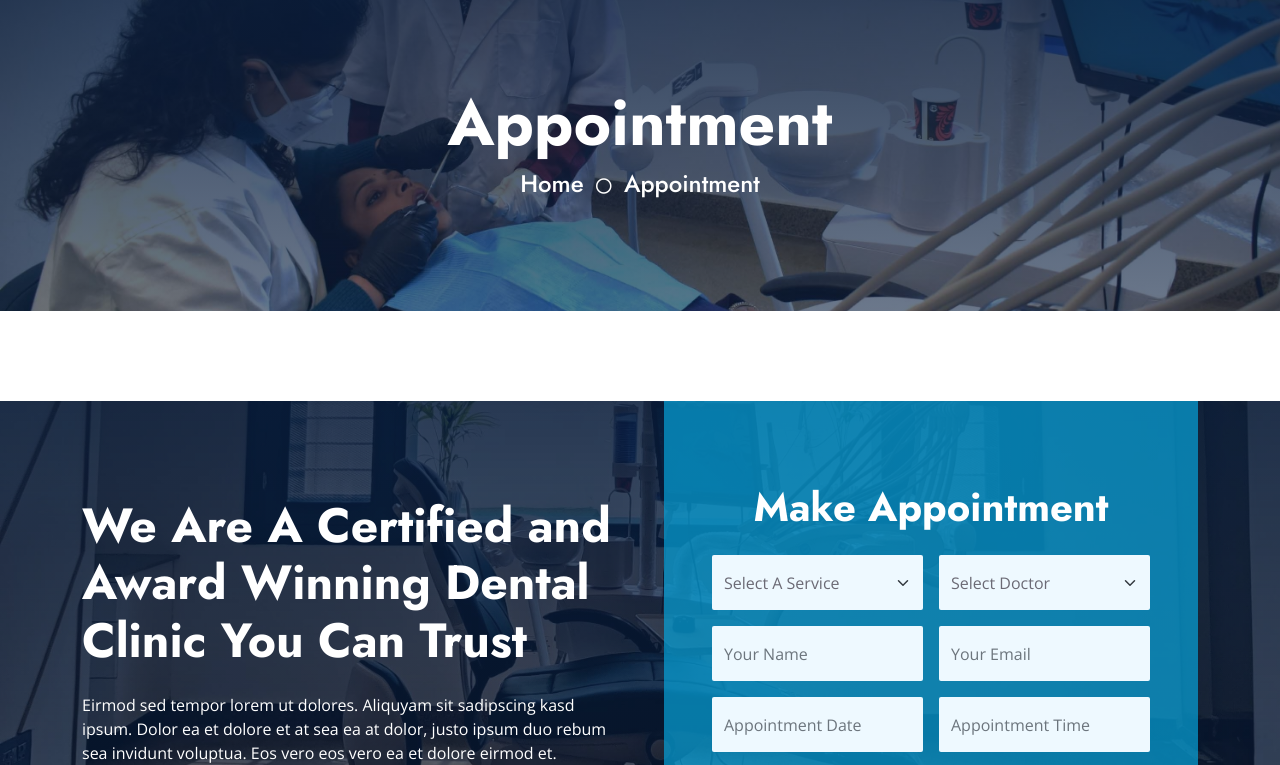
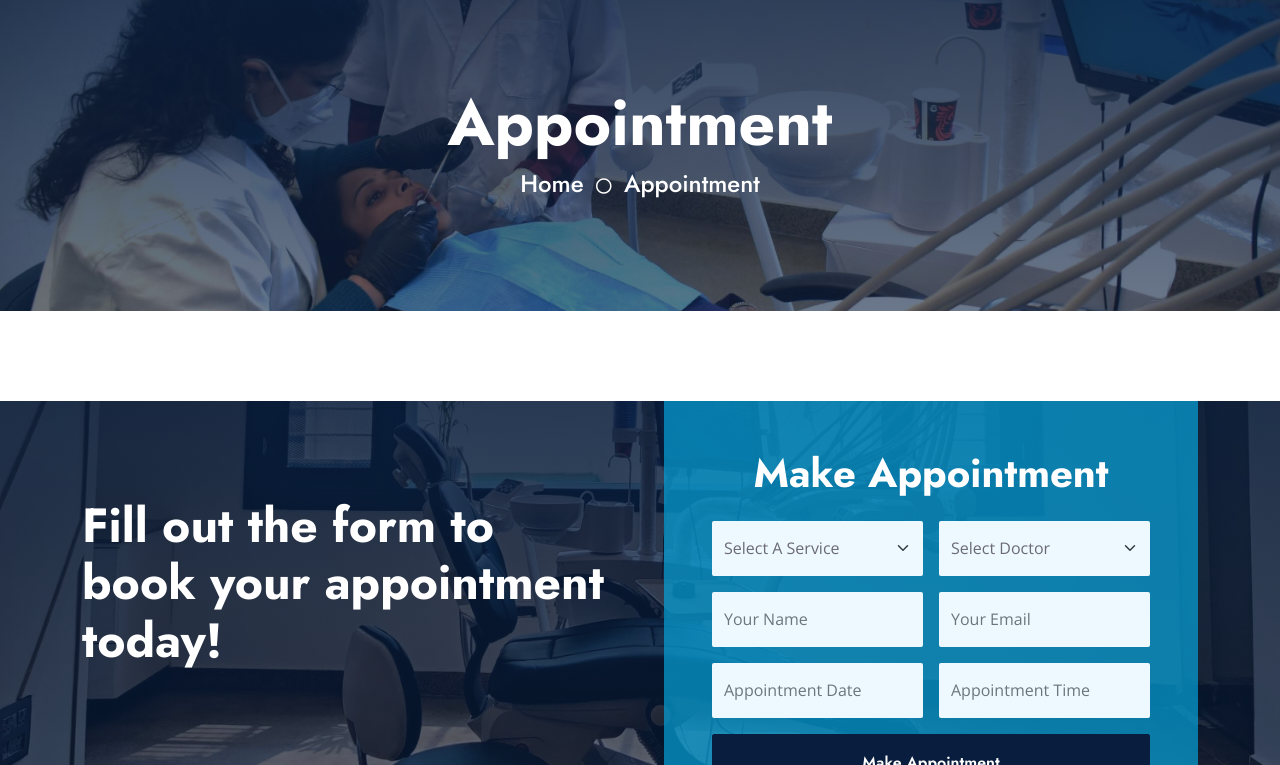
Before and after one commit to Dentrust/website, a plain HTML site: page appointment.html in a window 1280 px wide. Shown: the part 164-929 px from the top of the page. Drawn offline with nearby package versions, Linux system fonts and the light colour scheme.

Commit message:
Appointment page change

```diff
--- a/appointment.html
+++ b/appointment.html
@@ -104,9 +104,9 @@
         <div class="row py-3">
             <div class="col-12 text-center">
                 <h1 class="display-3 text-white animated zoomIn">Appointment</h1>
-                <a href="" class="h4 text-white">Home</a>
+                <a href="index.html" class="h4 text-white">Home</a>
                 <i class="far fa-circle text-white px-2"></i>
-                <a href="" class="h4 text-white">Appointment</a>
+                <a href="#" class="h4 text-white">Appointment</a>
             </div>
         </div>
     </div>
@@ -117,8 +117,7 @@
             <div class="row gx-5">
                 <div class="col-lg-6 py-5">
                     <div class="py-5">
-                        <h1 class="display-5 text-white mb-4">We Are A Certified and Award Winning Dental Clinic You Can Trust</h1>
-                        <p class="text-white mb-0">Eirmod sed tempor lorem ut dolores. Aliquyam sit sadipscing kasd ipsum. Dolor ea et dolore et at sea ea at dolor, justo ipsum duo rebum sea invidunt voluptua. Eos vero eos vero ea et dolore eirmod et. Dolores diam duo invidunt lorem. Elitr ut dolores magna sit. Sea dolore sanctus sed et. Takimata takimata sanctus sed.</p>
+                        <h1 class="display-5 text-white mb-4">Fill out the form to book your appointment today!</h1>
                     </div>
                 </div>
                 <div class="col-lg-6">
```
